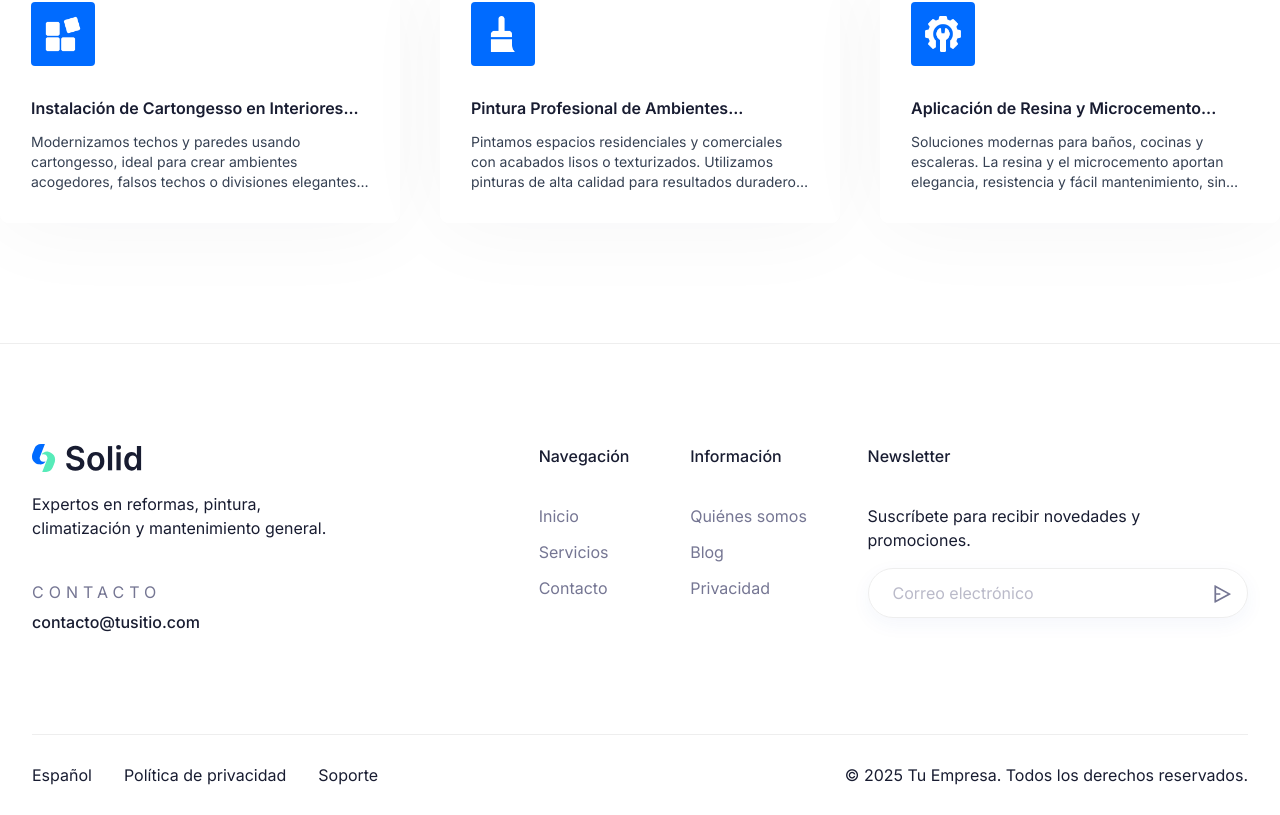
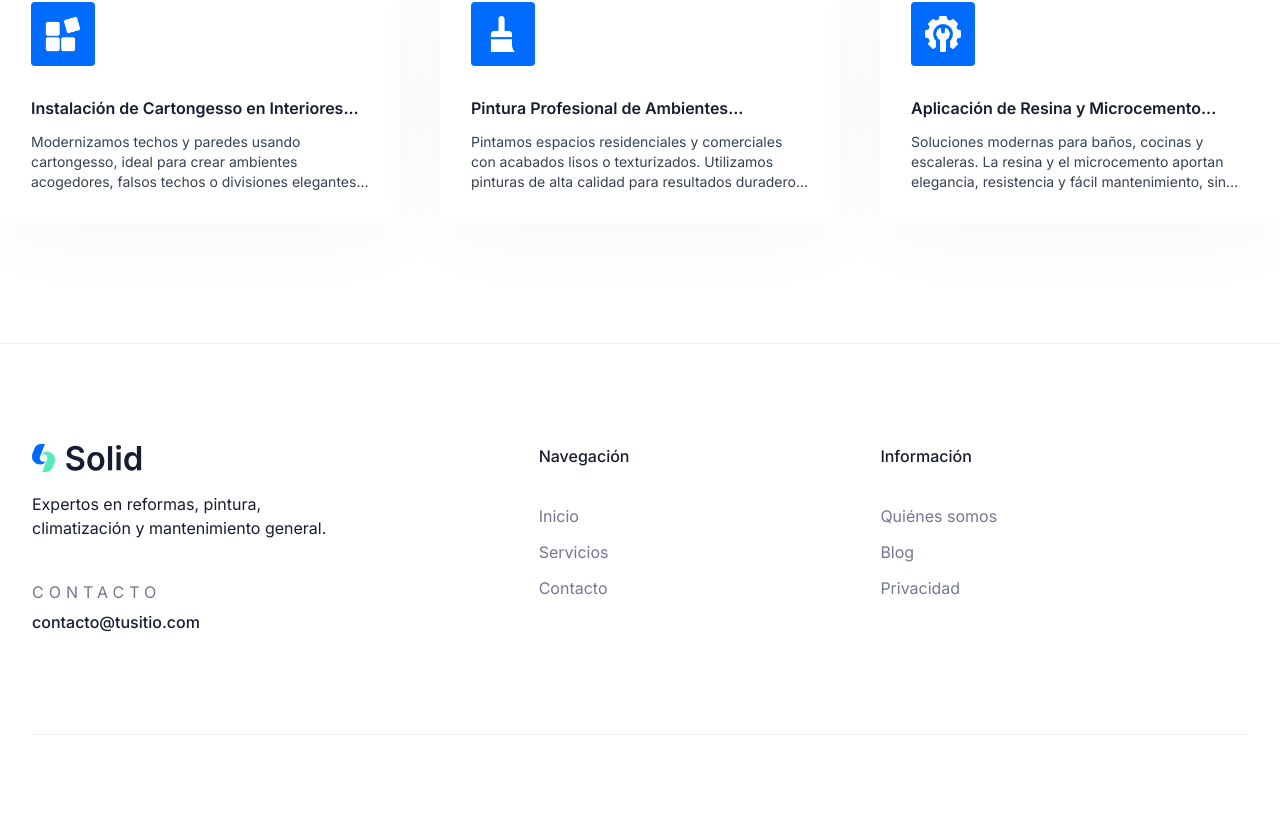
Before and after one commit to Mateocorone/Multiservices, a Next.js app: page / in a window 1280 px wide. Shown: the part 2517-3332 px from the top of the page. After the commit the page ends 3308 px from the top, so only its background shows below. Built offline with nearby package versions, Linux system fonts and the light colour scheme.

Commit message:
Update index.tsx
Delete  footer options

```diff
--- a/components/Footer/index.tsx
+++ b/components/Footer/index.tsx
@@ -102,35 +102,8 @@ const Footer = () => {
                 viewport={{ once: true }}
                 className="animate_top"
               >
-                <h4 className="mb-9 text-itemtitle2 font-medium text-black dark:text-white">
-                  Newsletter
-                </h4>
-                <p className="mb-4 w-[90%] text-black dark:text-white">
-                  Suscríbete para recibir novedades y promociones.
-                </p>
-                <form action="#">
-                  <div className="relative">
-                    <input
-                      type="email"
-                      placeholder="Correo electrónico"
-                      className="w-full rounded-full border border-stroke px-6 py-3 shadow-solid-11 focus:border-primary focus:outline-hidden dark:border-strokedark dark:bg-black dark:shadow-none dark:focus:border-primary"
-                    />
-                    <button
-                      aria-label="signup to newsletter"
-                      className="absolute right-0 p-4"
-                    >
-                      <svg
-                        className="fill-[#757693] hover:fill-primary dark:fill-white"
-                        width="20"
-                        height="20"
-                        viewBox="0 0 20 20"
-                        xmlns="http://www.w3.org/2000/svg"
-                      >
-                        <path d="M3.12 1.17L18.5 9.63l.16.16c.12.17.12.4 0 .57l-.16.16L3.12 18.83a.58.58 0 01-.71-.58V1.54c0-.32.3-.6.71-.58zM4.17 10.83v5.51L15.71 10 4.17 3.65v5.51H8.33v1.67H4.17z" />
-                      </svg>
-                    </button>
-                  </div>
-                </form>
+
+
               </motion.div>
             </div>
           </div>
@@ -146,11 +119,7 @@ const Footer = () => {
             viewport={{ once: true }}
             className="animate_top"
           >
-            <ul className="flex items-center gap-8 text-black dark:text-white">
-              <li><a href="#">Español</a></li>
-              <li><a href="/politica-privacidad">Política de privacidad</a></li>
-              <li><a href="/contacto">Soporte</a></li>
-            </ul>
+
           </motion.div>
 
           <motion.div
@@ -161,7 +130,6 @@ const Footer = () => {
             viewport={{ once: true }}
             className="animate_top text-black dark:text-white"
           >
-            <p>&copy; {new Date().getFullYear()} Tu Empresa. Todos los derechos reservados.</p>
           </motion.div>
 
           {/* Socials sin cambios, los mantienes igual o puedes pedirme una actualización */}
```
